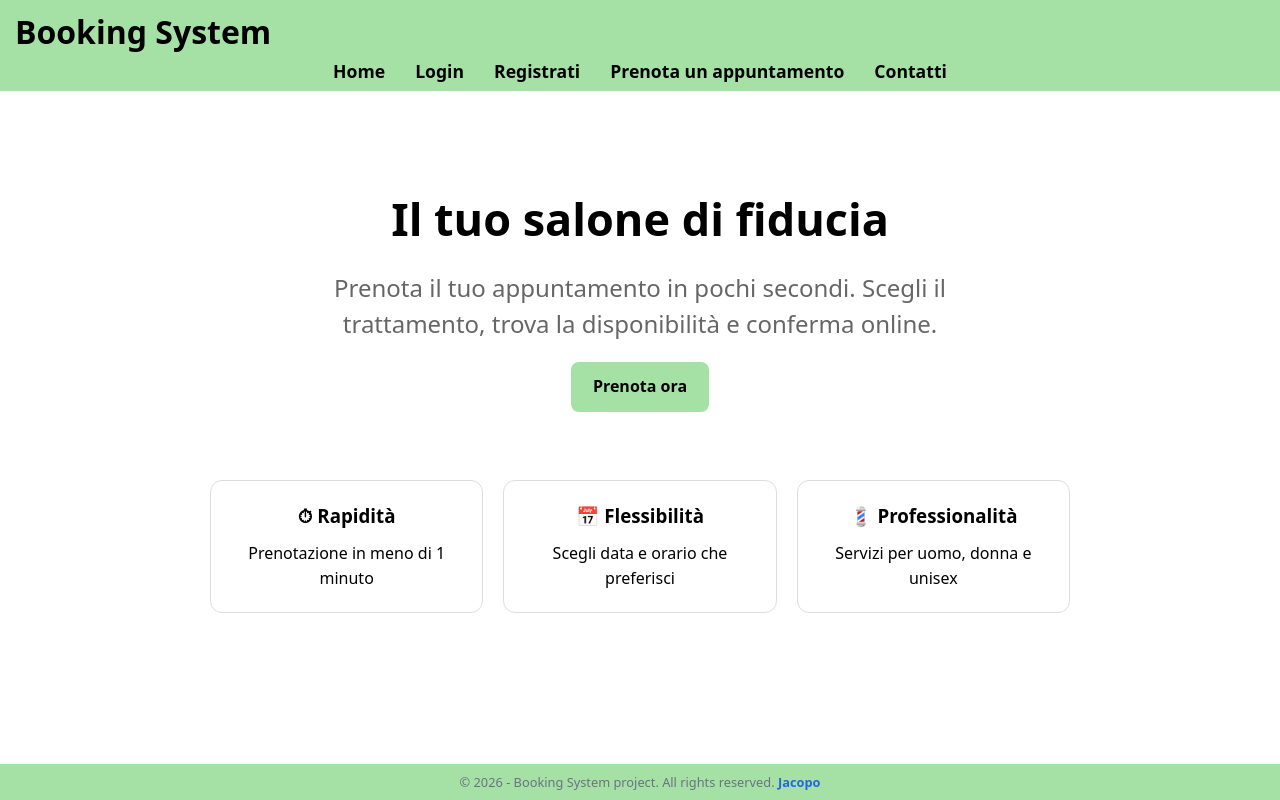
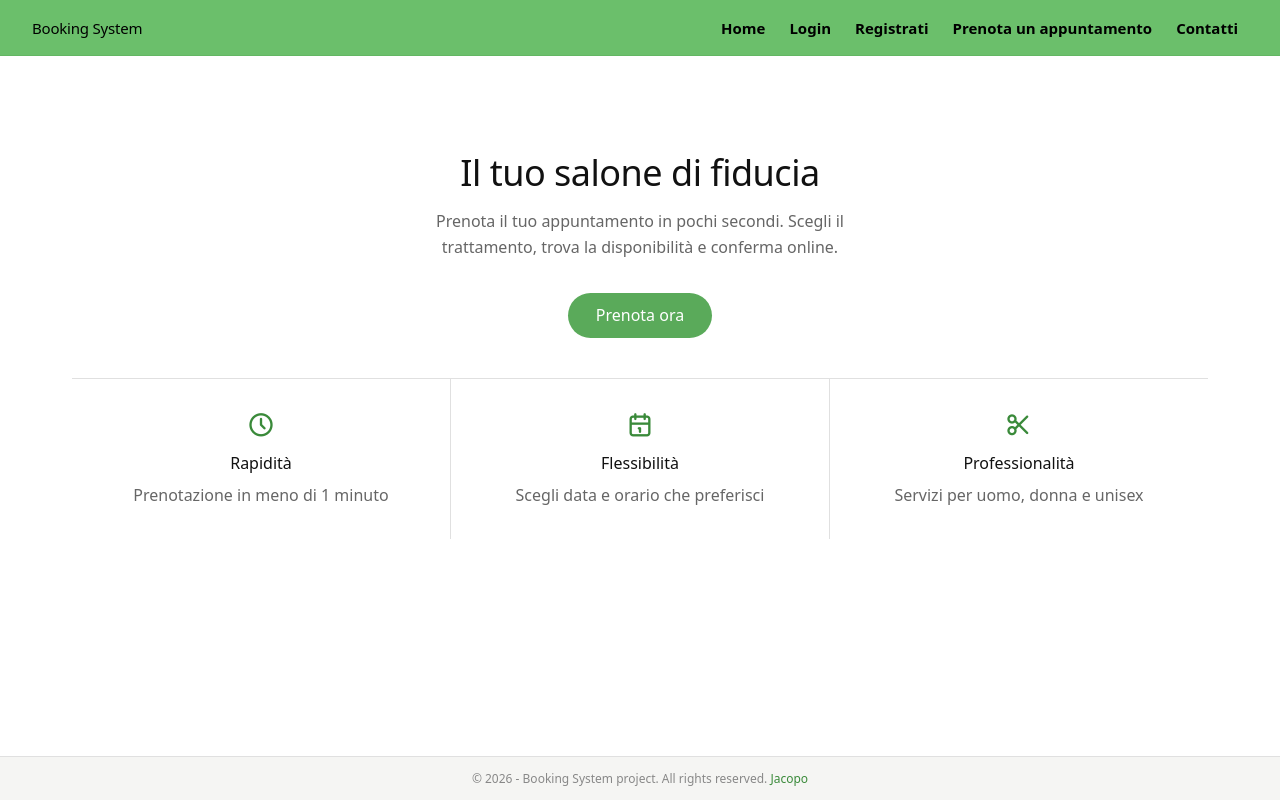
Before and after one commit to jacopo-nesti/booking-system, a Flask app: page / in a window 1280 px wide. Run offline with Flask 3, Linux system fonts and the light colour scheme; parts of the project's set-up code (start-up, migrations or seed data) failed here and were passed over.

Commit message:
feat: redesign UI for homepage and navbar

```diff
--- a/app/static/css/style.css
+++ b/app/static/css/style.css
@@ -16,110 +16,8 @@ body {
     background-color: #ffffff;
 }
 
-/* HEADER */
-#app-header {
-    background-color: #a5e1a5;
-    padding: 6px 15px;
-    position: sticky;
-    top: 0;
-    z-index: 100;
-}
-
-#app-header h1 {
-    margin-left: 0px;
-}
-
-#app-header span {
-    margin-right: 20px;
-}
-
-.logo-area {
-    display: flex;
-    align-items: center;
-    justify-content: space-between;
-    gap: 10px;
-}
-
-/* NAVBAR */
-.navbar {
-    display: flex;
-    justify-content: center;
-    list-style: none;
-    gap: 30px;
-    padding: 0px 0px;
-}
-
-.navbar a {
-    text-decoration: none;
-    color: black;
-    font-weight: 700;
-    transition: 0.3s;
-    font-size: 1.1rem;
-}
-
-.navbar a:hover {
-    color: blue;
-}
-
-/* HOMEPAGE */
-.hero {
-    text-align: center;
-    padding: 60px 20px;
-    max-width: 700px;
-    margin: 0 auto;
-}
-
-.hero h1 {
-    font-size: 45px;
-    margin-bottom: 15px;
-}
-
-.hero p {
-    color: #666;
-    font-size: 24px;
-    line-height: 1.5;
-}
-
-/* CTA BUTTON */
-.cta-button {
-    display: inline-block;
-    margin-top: 20px;
-    padding: 12px 22px;
-    background: #a5e1a5;
-    color: black;
-    text-decoration: none;
-    border-radius: 8px;
-    font-weight: bold;
-}
-
-.cta-button:hover {
-    background: green;
-}
-
-/* INFO SECTION */
-.info-section {
-    display: grid;
-    grid-template-columns: repeat(auto-fit, minmax(220px, 1fr));
-    gap: 20px;
-    padding: 8px 20px;
-    max-width: 900px;
-    margin: 0 auto;
-}
-
-.info-box {
-    background: white;
-    border: 1px solid #ddd;
-    border-radius: 12px;
-    padding: 20px;
-    text-align: center;
-}
-
-.info-box h3 {
-    margin-bottom: 10px;
-}
-
-/* SELECTION PAGE */
-main {
+/* MAIN SU BASE.HTML */
+#page-container {
     flex: 1;
     width: 100%;
     max-width: 1200px;
@@ -127,17 +25,162 @@ main {
     padding: 2rem;
 }
 
-/* FOOTER */
-footer {
-    background-color: #a5e1a5;
-    text-align: center;
-    padding: 0.5rem;
+/* HEADER */
+#app-header {
+    background: #6BBF6B;
+    border-bottom: 0.5px solid rgba(80, 160, 80, 0.3);
+    padding: 0 2rem;
+    height: 56px;
+    display: flex;
+    align-items: center;
 }
 
-footer p {
-    color: #6b7280;
-    font-size: 0.8rem;
-    margin: 0;
+.header-container {
+    width: 100%;
+    display: flex;
+    align-items: center;
+    justify-content: space-between;
+}
+
+.logo-area {
+    display: flex;
+    align-items: center;
+    gap: 1rem;
+}
+
+.logo-text {
+    font-size: 15px;
+    font-weight: 500;
+    color: black;
+    letter-spacing: -0.2px;
+}
+
+.welcome {
+    font-size: 12px;
+    color: black;
+}
+
+/* NAVBAR */
+.navbar {
+    display: flex;
+    align-items: center;
+    gap: 0.25rem;
+}
+
+.navbar a {
+    font-size: 15px;
+    color: black;
+    text-decoration: none;
+    padding: 5px 10px;
+    border-radius: 20px;
+    transition: background 0.15s;
+    font-weight: 700;
+}
+
+.navbar a:hover {
+    background: rgba(255, 255, 255, 0.35);
+}
+
+/* HOMEPAGE */
+.hero {
+  padding: 4rem 2rem 0;
+  text-align: center;
+}
+
+.hero h1 {
+  font-size: 36px;
+  font-weight: 500;
+  color: #111;
+  letter-spacing: -0.5px;
+  line-height: 1.15;
+  margin-bottom: 1rem;
+}
+
+.hero p {
+  font-size: 16px;
+  color: #666;
+  line-height: 1.6;
+  max-width: 420px;
+  margin: 0 auto 2rem;
+}
+
+.cta-button {
+  display: inline-block;
+  background: #5aaa5a;
+  color: #fff;
+  font-size: 16px;
+  font-weight: 500;
+  padding: 10px 28px;
+  border-radius: 24px;
+  text-decoration: none;
+  border: none;
+  cursor: pointer;
+  transition: background 0.15s;
+}
+
+.cta-button:hover {
+  background: #4a9a4a;
+  transform: scale(1.10);
+}
+
+.info-section {
+  display: grid;
+  grid-template-columns: repeat(3, 1fr);
+  gap: 1px;
+  background: #e0e0e0;
+  border-top: 0.5px solid #e0e0e0;
+  margin-top: 2.5rem;
+}
+
+.info-box {
+  background: #ffffff;
+  padding: 2rem 1.5rem;
+  text-align: center;
+}
+
+.info-box h3 {
+  font-size: 16px;
+  font-weight: 500;
+  color: #111;
+  margin-bottom: 6px;
+}
+
+.info-box p {
+  font-size: 16px;
+  color: #666;
+  line-height: 1.5;
+}
+
+/* ICONE TABLER  */
+.info-box i {
+  font-size: 28px;
+  color: #3a8a3a;
+  margin-bottom: 0.75rem;
+  display: block;
+}
+
+/* FOOTER */
+#app-footer {
+  padding: 0.75rem 2rem;
+  background: #f5f5f3;
+  border-top: 0.5px solid #e0e0e0;
+  text-align: center;
+}
+
+#app-footer p {
+  font-size: 12px;
+  color: #888;
+}
+
+#app-footer .site-link {
+  font-size: 12px;
+  color: #3a8a3a;
+  text-decoration: none;
+  font-weight: 500;
+}
+
+#app-footer .site-link:hover {
+  text-decoration: underline;
 }
 
 /* LINK */
@@ -185,7 +228,7 @@ footer p {
     padding: 12px;
     border: none;
     border-radius: 10px;
-    background: #a5e1a5;
+    background: #5aaa5a;
     color: black;
     font-size: 0.95rem;
     font-weight: 600;
@@ -217,10 +260,10 @@ footer p {
 }
 
 .btn-selection-availability {
-    background: #a5e1a5;
+    background: #5aaa5a;
     padding: 10px 20px;
     border-radius: 999px;
-    box-shadow: 0 4px 12px rgba(0,0,0,0.1);
+    box-shadow: 0 4px 12px rgba(0, 0, 0, 0.1);
     font-weight: 700;
     font-size: 16px;
     cursor: pointer;
@@ -361,7 +404,7 @@ footer p {
     font-weight: bold;
     border: none;
     border-radius: 8px;
-    background-color: #a5e1a5;
+    background-color: #5aaa5a;
     color: white;
     cursor: pointer;
 }
@@ -383,7 +426,7 @@ footer p {
 }
 
 /* LOGIN */
-.login-title{
+.login-title {
     display: flex;
     align-items: center;
     justify-content: center;
@@ -448,7 +491,7 @@ footer p {
 .login-container button {
     font-size: 1.8rem;
     font-weight: bold;
-    background-color: #a5e1a5;
+    background-color: #5aaa5a;
     padding: 14px;
     width: 200px;
     border: none;
@@ -462,7 +505,7 @@ footer p {
 }
 
 .register-link {
-    margin-top: 35px;
+    margin-top: 30px;
     text-align: center;
     font-size: 0.95rem;
 }
@@ -478,7 +521,7 @@ footer p {
 }
 
 /* REGISTER */
-.register-title{
+.register-title {
     display: flex;
     align-items: center;
     justify-content: center;
@@ -518,7 +561,7 @@ footer p {
 .register-container button {
     font-size: 1.8rem;
     font-weight: bold;
-    background-color: #a5e1a5;
+    background-color: #5aaa5a;
     padding: 14px;
     width: 200px;
     border: none;
@@ -555,7 +598,7 @@ footer p {
 .success-container button {
     font-size: 1.8rem;
     font-weight: bold;
-    background-color: #a5e1a5;
+    background-color: #5aaa5a;
     padding: 14px;
     border: none;
     border-radius: 8px;
@@ -602,7 +645,7 @@ footer p {
     display: flex;
     flex-direction: column;
     gap: 8px;
-    box-shadow: 0 4px 12px rgba(0,0,0,0.08);
+    box-shadow: 0 4px 12px rgba(0, 0, 0, 0.08);
     transition: transform 0.2s ease;
 }
 
@@ -630,9 +673,9 @@ footer p {
 .admin-dashboard-btn {
     font-size: 1.2rem;
     font-weight: bold;
-    background-color: #a5e1a5;
+    background-color: #5aaa5a;
     padding: 14px;
-    border: 2px solid #22c55e;;
+    border: 2px solid #22c55e;
     border-radius: 8px;
     color: none;
     cursor: pointer;
@@ -659,7 +702,7 @@ footer p {
     border-radius: 14px;
     border: 2px solid #22c55e;
     padding: 20px;
-    box-shadow: 0 4px 12px rgba(0,0,0,0.08);
+    box-shadow: 0 4px 12px rgba(0, 0, 0, 0.08);
     transition: transform 0.2s ease;
     margin-bottom: 10px;
 }
@@ -694,7 +737,7 @@ footer p {
     font-size: 1.2rem;
     background-color: white;
     padding: 14px;
-    border: 2px solid #22c55e;;
+    border: 2px solid #22c55e;
     border-radius: 8px;
     color: black;
     cursor: pointer;
@@ -706,7 +749,7 @@ footer p {
     font-size: 1.2rem;
     margin-top: 20px;
     font-weight: bold;
-    background-color: #a5e1a5;
+    background-color: #5aaa5a;
     padding: 14px;
     width: 200px;
     border: none;
@@ -729,6 +772,7 @@ footer p {
     text-align: left;
     margin-bottom: 5px;
 }
+
 .edit-or-delete-treatment-container {
     display: grid;
     grid-template-columns: repeat(auto-fit, minmax(220px, 1fr));
@@ -745,7 +789,7 @@ footer p {
     display: flex;
     flex-direction: column;
     gap: 8px;
-    box-shadow: 0 4px 12px rgba(0,0,0,0.08);
+    box-shadow: 0 4px 12px rgba(0, 0, 0, 0.08);
     transition: transform 0.2s ease;
 }
 
@@ -760,6 +804,7 @@ footer p {
 .treatment-card a:hover {
     color: green;
 }
+
 .treatment-card button {
     font-size: 1.0rem;
     font-weight: bold;
--- a/app/templates/home.html
+++ b/app/templates/home.html
@@ -24,18 +24,21 @@ Home
 <div class="info-section">
 
     <div class="info-box">
-        <h3>⏱ Rapidità</h3>
-        <p>Prenotazione in meno di 1 minuto</p>
+        <i class="ti ti-clock"></i>
+            <h3>Rapidità</h3>
+            <p>Prenotazione in meno di 1 minuto</p>
     </div>
 
     <div class="info-box">
-        <h3>📅 Flessibilità</h3>
-        <p>Scegli data e orario che preferisci</p>
+        <i class="ti ti-calendar"></i>
+            <h3>Flessibilità</h3>
+            <p>Scegli data e orario che preferisci</p>
     </div>
 
     <div class="info-box">
-        <h3>💈 Professionalità</h3>
-        <p>Servizi per uomo, donna e unisex</p>
+        <i class="ti ti-scissors"></i>
+            <h3>Professionalità</h3>
+            <p>Servizi per uomo, donna e unisex</p>
     </div>
 
 </div>
```
Lines whose indentation alone changed are shown as unchanged.
